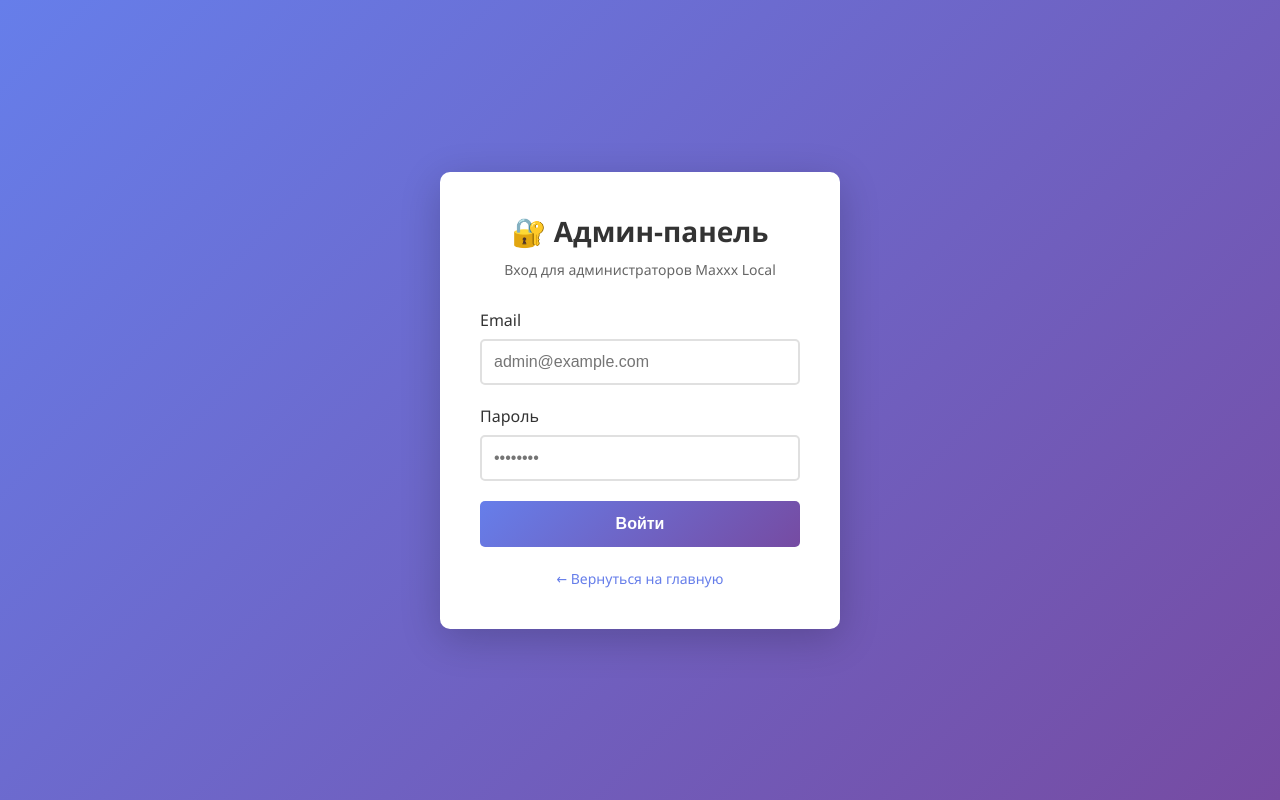
After one commit to VictorFlasher/maxxx-local, a Python web app: template templates/admin_login.html in a window 1280 px wide. The commit adds this page. Run offline with Jinja, Linux system fonts and the light colour scheme; the template is opened without the code that fills it, so the values that code supplies are empty.

Commit message:
update branch

```diff
--- a/app/routes/chat.py
+++ b/app/routes/chat.py
@@ -988,6 +988,9 @@ def delete_message(
         if sender_id != current_user_id and not is_admin:
             raise HTTPException(status_code=403, detail="Нет прав на удаление этого сообщения")
 
+        # Сначала удаляем ссылки на сообщение из last_read_messages (чтобы не нарушить FK)
+        cur.execute("DELETE FROM last_read_messages WHERE last_read_message_id = %s", (message_id,))
+
         # Удаляем сообщение из БД
         cur.execute("DELETE FROM messages WHERE message_id = %s", (message_id,))
         conn.commit()
--- /dev/null
+++ b/templates/admin_login.html
@@ -0,0 +1,199 @@
+<!DOCTYPE html>
+<html lang="ru">
+<head>
+    <meta charset="UTF-8">
+    <meta name="viewport" content="width=device-width, initial-scale=1.0">
+    <title>Вход в админку - Maxxx Local</title>
+    <style>
+        * {
+            margin: 0;
+            padding: 0;
+            box-sizing: border-box;
+        }
+
+        body {
+            font-family: 'Segoe UI', Tahoma, Geneva, Verdana, sans-serif;
+            background: linear-gradient(135deg, #667eea 0%, #764ba2 100%);
+            min-height: 100vh;
+            display: flex;
+            align-items: center;
+            justify-content: center;
+        }
+
+        .login-container {
+            background: white;
+            padding: 40px;
+            border-radius: 10px;
+            box-shadow: 0 10px 40px rgba(0, 0, 0, 0.2);
+            width: 100%;
+            max-width: 400px;
+        }
+
+        h1 {
+            text-align: center;
+            color: #333;
+            margin-bottom: 10px;
+            font-size: 28px;
+        }
+
+        .subtitle {
+            text-align: center;
+            color: #666;
+            margin-bottom: 30px;
+            font-size: 14px;
+        }
+
+        .form-group {
+            margin-bottom: 20px;
+        }
+
+        label {
+            display: block;
+            margin-bottom: 8px;
+            color: #333;
+            font-weight: 500;
+        }
+
+        input[type="email"],
+        input[type="password"] {
+            width: 100%;
+            padding: 12px;
+            border: 2px solid #e0e0e0;
+            border-radius: 5px;
+            font-size: 16px;
+            transition: border-color 0.3s;
+        }
+
+        input[type="email"]:focus,
+        input[type="password"]:focus {
+            outline: none;
+            border-color: #667eea;
+        }
+
+        .btn {
+            width: 100%;
+            padding: 14px;
+            background: linear-gradient(135deg, #667eea 0%, #764ba2 100%);
+            color: white;
+            border: none;
+            border-radius: 5px;
+            font-size: 16px;
+            font-weight: 600;
+            cursor: pointer;
+            transition: transform 0.2s, box-shadow 0.2s;
+        }
+
+        .btn:hover {
+            transform: translateY(-2px);
+            box-shadow: 0 5px 20px rgba(102, 126, 234, 0.4);
+        }
+
+        .btn:active {
+            transform: translateY(0);
+        }
+
+        .error-message {
+            background: #fee;
+            color: #c33;
+            padding: 12px;
+            border-radius: 5px;
+            margin-bottom: 20px;
+            text-align: center;
+            display: none;
+        }
+
+        .back-link {
+            text-align: center;
+            margin-top: 20px;
+        }
+
+        .back-link a {
+            color: #667eea;
+            text-decoration: none;
+            font-size: 14px;
+        }
+
+        .back-link a:hover {
+            text-decoration: underline;
+        }
+    </style>
+</head>
+<body>
+    <div class="login-container">
+        <h1>🔐 Админ-панель</h1>
+        <p class="subtitle">Вход для администраторов Maxxx Local</p>
+
+        <div id="error-message" class="error-message"></div>
+
+        <form id="login-form">
+            <div class="form-group">
+                <label for="email">Email</label>
+                <input type="email" id="email" name="email" required placeholder="admin@example.com">
+            </div>
+
+            <div class="form-group">
+                <label for="password">Пароль</label>
+                <input type="password" id="password" name="password" required placeholder="••••••••">
+            </div>
+
+            <button type="submit" class="btn">Войти</button>
+        </form>
+
+        <div class="back-link">
+            <a href="/">← Вернуться на главную</a>
+        </div>
+    </div>
+
+    <script>
+        document.getElementById('login-form').addEventListener('submit', async (e) => {
+            e.preventDefault();
+
+            const email = document.getElementById('email').value;
+            const password = document.getElementById('password').value;
+            const errorDiv = document.getElementById('error-message');
+
+            try {
+                const response = await fetch('/api/login', {
+                    method: 'POST',
+                    headers: {
+                        'Content-Type': 'application/json'
+                    },
+                    body: JSON.stringify({ email, password })
+                });
+
+                const data = await response.json();
+
+                if (!response.ok) {
+                    throw new Error(data.detail || 'Ошибка входа');
+                }
+
+                // Проверяем, является ли пользователь админом
+                const usersResponse = await fetch('/api/users/status', {
+                    headers: {
+                        'Authorization': `Bearer ${data.access_token}`
+                    }
+                });
+
+                if (!usersResponse.ok) {
+                    throw new Error('Не удалось получить данные пользователя');
+                }
+
+                const users = await usersResponse.json();
+                const currentUser = users.find(u => u.email === email);
+
+                if (!currentUser || !currentUser.is_admin) {
+                    throw new Error('У вас нет прав администратора');
+                }
+
+                // Сохраняем токен и перенаправляем в админку
+                localStorage.setItem('token', data.access_token);
+                window.location.href = '/admin';
+
+            } catch (error) {
+                errorDiv.textContent = error.message;
+                errorDiv.style.display = 'block';
+            }
+        });
+    </script>
+</body>
+</html>
```
Also changed, not shown: app/models/chat.py (+8 -0 lines), main.py (+12 -0 lines), templates/admin.html (+53 -7 lines), 1 other file.
